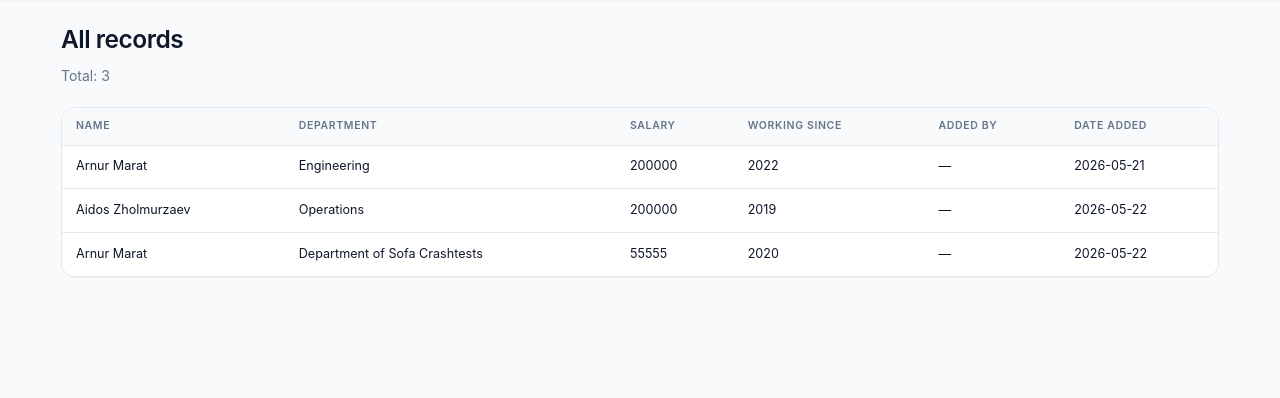
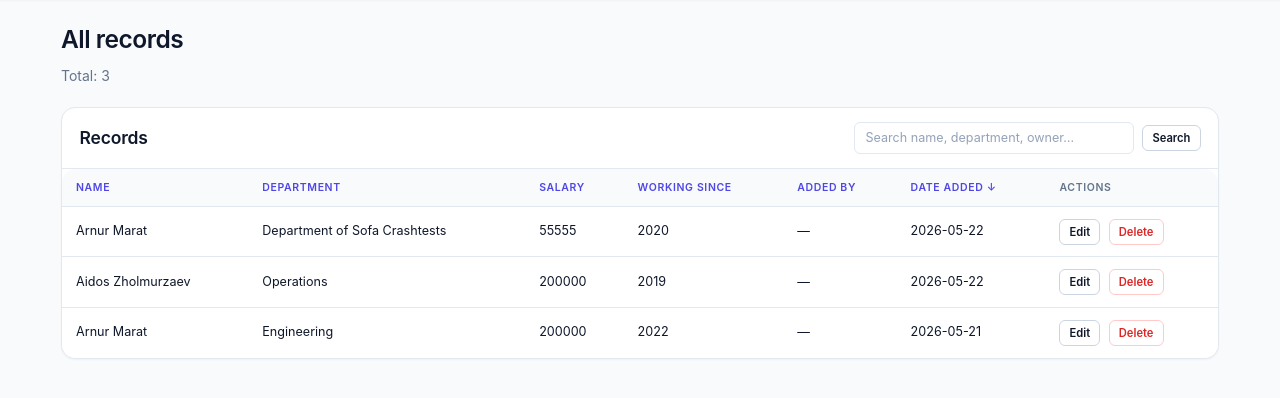
Before and after one commit to Axxelium/ITP2-Final-exam, a Flask app: page /admin/data in a window 1280 px wide. Shown: the part 61-459 px from the top of the page. Run offline with Flask 3, Linux system fonts and the light colour scheme; the visitor is signed in with stand-in values (Sample User, id 1).

Commit message:
файнал фикс 6

```diff
--- a/admin-panel/controllers/admin.py
+++ b/admin-panel/controllers/admin.py
@@ -114,23 +114,115 @@ class AdminController:
             flash('User not found', 'error')
         return redirect(url_for('admin.users'))
 
+    # ── Все записи: поиск, сортировка, пагинация ──────────────────
+
     def data(self):
-        all_records = self.db.get_all_records()
-        users_map   = {u.id: u.username for u in self.db.get_all_users()}
+        q     = request.args.get('q', '').strip().lower()
+        sort  = request.args.get('sort', 'created_at')
+        order = request.args.get('order', 'desc')
 
-        page    = request.args.get('page', 1, type=int)
-        total   = len(all_records)
-        pages   = max(1, (total + PER_PAGE - 1) // PER_PAGE)
-        page    = max(1, min(page, pages))
-        start   = (page - 1) * PER_PAGE
-        records = all_records[start:start + PER_PAGE]
+        records   = self.db.get_all_records()
+        users_map = {u.id: u.username for u in self.db.get_all_users()}
+
+        # фильтрация по имени / отделу / владельцу
+        if q:
+            records = [r for r in records
+                       if q in r.name.lower()
+                       or q in r.department.lower()
+                       or q in users_map.get(r.user_id, '').lower()]
+
+        # сортировка (поля из белого списка)
+        allowed = {'name', 'department', 'salary', 'worked_since', 'owner', 'created_at'}
+        if sort not in allowed:
+            sort = 'created_at'
+        if order not in ('asc', 'desc'):
+            order = 'desc'
+
+        def sort_key(r):
+            if sort == 'owner':
+                return users_map.get(r.user_id, '').lower()
+            if sort == 'name':
+                return r.name.lower()
+            if sort == 'department':
+                return r.department.lower()
+            if sort == 'salary':
+                return r.salary
+            if sort == 'worked_since':
+                return r.worked_since
+            return r.created_at
+
+        records.sort(key=sort_key, reverse=(order == 'desc'))
+
+        # пагинация
+        page  = request.args.get('page', 1, type=int)
+        total = len(records)
+        pages = max(1, (total + PER_PAGE - 1) // PER_PAGE)
+        page  = max(1, min(page, pages))
+        start = (page - 1) * PER_PAGE
+        page_records = records[start:start + PER_PAGE]
 
         return render_template('admin/data.html',
-                               records   = records,
-                               users_map = users_map,
-                               page      = page,
-                               pages     = pages,
-                               total     = total)
+                               records     = page_records,
+                               users_map   = users_map,
+                               departments = self.db.get_all_departments(),
+                               page        = page,
+                               pages       = pages,
+                               total       = total,
+                               q           = q,
+                               sort        = sort,
+                               order       = order)
+
+    def _parse_record_form(self):
+        name         = request.form.get('name', '').strip()
+        department   = request.form.get('department', '').strip()
+        salary_str   = request.form.get('salary', '')
+        worked_since = request.form.get('worked_since', '')
+
+        if not all([name, department, salary_str, worked_since]):
+            return None, 'Please fill in all fields'
+        try:
+            salary       = int(salary_str)
+            worked_since = int(worked_since)
+        except ValueError:
+            return None, 'Salary and year must be numbers'
+        if not (1 <= salary <= 50_000_000):
+            return None, 'Salary must be between 1 and 50,000,000'
+
+        return {
+            'name':         name,
+            'department':   department,
+            'salary':       salary,
+            'worked_since': worked_since,
+        }, None
+
+    def data_edit(self, record_id):
+        record = self.db.get_record_by_id(record_id)
+        if not record:
+            flash('Record not found', 'error')
+            return redirect(url_for('admin.data'))
+
+        data, error = self._parse_record_form()
+        if error:
+            flash(error, 'error')
+            return redirect(url_for('admin.data'))
+
+        record.name         = data['name']
+        record.department   = data['department']
+        record.salary       = data['salary']
+        record.worked_since = data['worked_since']
+        self.db.update_record(record)
+        self.bot.notify_admin_action('edit_record', f'record_id={record_id}')
+        flash('Record updated', 'success')
+        return redirect(url_for('admin.data'))
+
+    def data_delete(self, record_id):
+        deleted = self.db.delete_record(record_id)
+        if deleted:
+            self.bot.notify_admin_action('delete_record', f'record_id={record_id}')
+            flash('Record deleted', 'success')
+        else:
+            flash('Record not found', 'error')
+        return redirect(url_for('admin.data'))
 
 
 _ctrl = AdminController()
@@ -169,3 +261,13 @@ def users_delete(user_id):
 @login_required(role='admin')
 def data():
     return _ctrl.data()
+
+@admin_bp.route('/data/edit/<record_id>', methods=['POST'])
+@login_required(role='admin')
+def data_edit(record_id):
+    return _ctrl.data_edit(record_id)
+
+@admin_bp.route('/data/delete/<record_id>', methods=['POST'])
+@login_required(role='admin')
+def data_delete(record_id):
+    return _ctrl.data_delete(record_id)
--- a/admin-panel/templates/admin/data.html
+++ b/admin-panel/templates/admin/data.html
@@ -1,5 +1,14 @@
 {% extends 'base.html' %}
 {% block title %}All Records{% endblock %}
+
+{% set cols = [
+  ('name',         'Name'),
+  ('department',   'Department'),
+  ('salary',       'Salary'),
+  ('worked_since', 'Working since'),
+  ('owner',        'Added by'),
+  ('created_at',   'Date added')
+] %}
 
 {% block content %}
 <div class="page-header">
@@ -10,16 +19,37 @@
 </div>
 
 <div class="card">
+  <div class="card-header">
+    <h2>Records</h2>
+    <form method="GET" action="{{ url_for('admin.data') }}" class="toolbar">
+      <input type="search" name="q" value="{{ q }}"
+             placeholder="Search name, department, owner…" style="width:280px">
+      <input type="hidden" name="sort"  value="{{ sort }}">
+      <input type="hidden" name="order" value="{{ order }}">
+      <button type="submit" class="btn btn-secondary btn-sm">Search</button>
+      {% if q %}
+      <a href="{{ url_for('admin.data', sort=sort, order=order) }}"
+         class="btn btn-secondary btn-sm">Clear</a>
+      {% endif %}
+    </form>
+  </div>
+
   <div class="table-wrap">
     <table class="data-table">
       <thead>
         <tr>
-          <th>Name</th>
-          <th>Department</th>
-          <th>Salary</th>
-          <th>Working since</th>
-          <th>Added by</th>
-          <th>Date added</th>
+          {% for key, label in cols %}
+          <th>
+            <a href="{{ url_for('admin.data',
+                        sort=key,
+                        order='desc' if (sort == key and order == 'asc') else 'asc',
+                        q=q) }}">
+              {{ label }}
+              {% if sort == key %}{{ '↑' if order == 'asc' else '↓' }}{% endif %}
+            </a>
+          </th>
+          {% endfor %}
+          <th>Actions</th>
         </tr>
       </thead>
       <tbody>
@@ -31,7 +61,20 @@
           <td>{{ r.worked_since }}</td>
           <td>{{ users_map.get(r.user_id, '—') }}</td>
           <td>{{ r.created_at[:10] }}</td>
+          <td>
+            <div class="toolbar">
+              <button type="button" class="btn btn-secondary btn-sm"
+                      onclick="openDataModal('{{ r.id }}','{{ r.name }}','{{ r.department }}','{{ r.salary }}','{{ r.worked_since }}')">Edit</button>
+              <form method="POST"
+                    action="{{ url_for('admin.data_delete', record_id=r.id) }}"
+                    class="delete-form">
+                <button type="submit" class="btn btn-danger btn-sm">Delete</button>
+              </form>
+            </div>
+          </td>
         </tr>
+        {% else %}
+        <tr><td colspan="7" class="muted" style="padding:1.5rem;text-align:center">No records found</td></tr>
         {% endfor %}
       </tbody>
     </table>
@@ -42,17 +85,86 @@
     <span class="info">Page {{ page }} of {{ pages }}</span>
     <div class="pages">
       {% if page > 1 %}
-        <a href="{{ url_for('admin.data', page=page-1) }}">←</a>
+        <a href="{{ url_for('admin.data', page=page-1, q=q, sort=sort, order=order) }}">←</a>
       {% endif %}
       {% for p in range(1, pages+1) %}
-        <a href="{{ url_for('admin.data', page=p) }}"
+        <a href="{{ url_for('admin.data', page=p, q=q, sort=sort, order=order) }}"
            class="{{ 'current' if p == page else '' }}">{{ p }}</a>
       {% endfor %}
       {% if page < pages %}
-        <a href="{{ url_for('admin.data', page=page+1) }}">→</a>
+        <a href="{{ url_for('admin.data', page=page+1, q=q, sort=sort, order=order) }}">→</a>
       {% endif %}
     </div>
   </div>
   {% endif %}
 </div>
 {% endblock %}
+
+{% block modals %}
+<div class="modal-overlay" id="data-modal">
+  <div class="modal-box">
+    <div class="modal-header">
+      <h2>Edit record</h2>
+      <button class="modal-close" onclick="closeDataModal()">✕</button>
+    </div>
+    <form method="POST" id="data-form" action="">
+      <div class="form-group" style="margin-bottom:.75rem">
+        <label>Full name</label>
+        <input type="text" name="name" id="dm-name"
+               placeholder="Employee full name" required>
+      </div>
+      <div class="form-group" style="margin-bottom:.75rem">
+        <label>Department</label>
+        <select name="department" id="dm-department" required>
+          <option value="" disabled>— Select —</option>
+          {% for dept in departments %}
+          <option value="{{ dept.name }}">{{ dept.name }}</option>
+          {% endfor %}
+        </select>
+      </div>
+      <div class="form-group" style="margin-bottom:.75rem">
+        <label>Salary</label>
+        <input type="number" name="salary" id="dm-salary"
+               placeholder="Amount" min="1" max="50000000" required>
+      </div>
+      <div class="form-group" style="margin-bottom:1.25rem">
+        <label>Working since (year)</label>
+        <input type="number" name="worked_since" id="dm-worked-since"
+               placeholder="e.g. 2020" required>
+      </div>
+      <div class="toolbar" style="justify-content:flex-end">
+        <button type="button" class="btn btn-secondary"
+                onclick="closeDataModal()">Cancel</button>
+        <button type="submit" class="btn btn-primary">Save changes</button>
+      </div>
+    </form>
+  </div>
+</div>
+
+<script>
+function openDataModal(id, name, department, salary, workedSince) {
+  document.getElementById('data-form').action = '/admin/data/edit/' + id;
+  document.getElementById('dm-name').value         = name;
+  document.getElementById('dm-salary').value       = salary;
+  document.getElementById('dm-worked-since').value = workedSince;
+  const deptSel = document.getElementById('dm-department');
+  let matched = false;
+  for (let opt of deptSel.options) {
+    opt.selected = opt.value === department;
+    if (opt.value === department) matched = true;
+  }
+  if (!matched && department) {
+    const o = document.createElement('option');
+    o.value = department; o.textContent = department; o.selected = true;
+    deptSel.appendChild(o);
+  }
+  document.getElementById('data-modal').classList.add('open');
+}
+function closeDataModal() {
+  document.getElementById('data-modal').classList.remove('open');
+}
+document.getElementById('data-modal').addEventListener('click', function(e) {
+  if (e.target === this) closeDataModal();
+});
+</script>
+{% endblock %}
```
